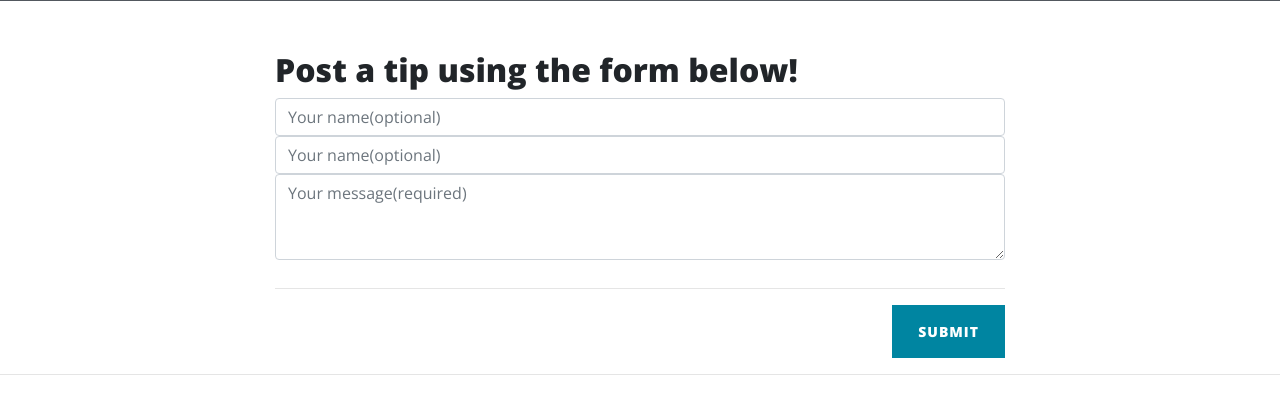
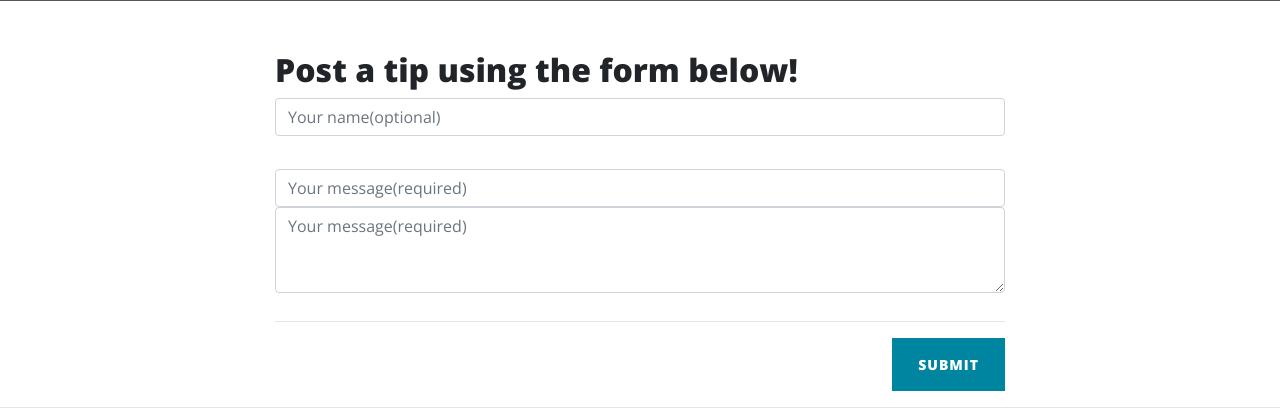
Before and after one commit to nikotrianta/triantafillou_niko_set09103_cw2, a Flask app: page /post in a window 1280 px wide. Shown: the part 331-745 px from the top of the page. Run offline with Flask 2, Linux system fonts and the light colour scheme; some libraries are stand-ins or nearby versions.

Commit message:
testing form controls

```diff
--- a/source/templates/post.html
+++ b/source/templates/post.html
@@ -11,7 +11,7 @@
                 <h3 class="post-subtitle">
                     <form action="" method="post" novalidate>
                         {{ form.user(class='form-control', id='user', placeholder='Your name(optional)') }}
-                        <input type="text" class="form-control" id="user" placeholder="Your name(optional)">
+                        <br> {{ form.message(class='form-control', id='message', rows='3', placeholder='Your message(required)') }}
                         <textarea class="form-control" id="message" rows="3" placeholder="Your message(required)"></textarea>
                     </form>
                 </h3>
```
